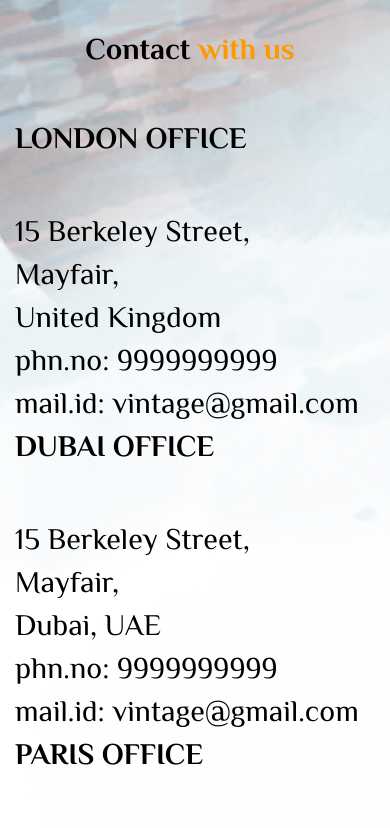
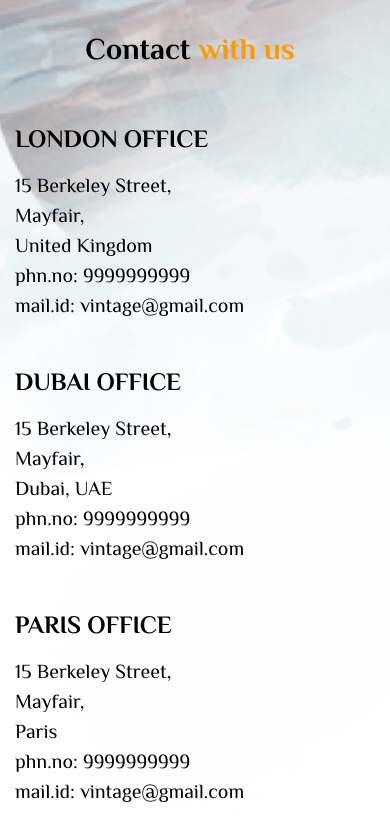
Before and after one commit to OJIer1989/vistage-hostitality, a plain HTML site: page index.html in a window 390 px wide. Shown: the part 10813-11641 px from the top of the page. Drawn offline with Linux system fonts and the light colour scheme.

Commit message:
vistage-hostitality

```diff
--- a/css/style.scss
+++ b/css/style.scss
@@ -499,6 +499,8 @@ background-position: top;
       font-size: 18px;
     }
   }
+
+}
 .footer-body {
   margin-top: 120px;
   display: grid;
@@ -508,10 +510,12 @@ background-position: top;
   margin-right: 10px;
   padding-bottom: 90px;
   grid-row-gap: 65px;
+
   &:nth-child(1) {
     grid-column-gap: 66px;
 
   }
+
   .section:nth-child(5) {
     grid-column: 2/3;
   }
@@ -542,7 +546,6 @@ background-position: top;
     }
   }
 
-        }
 }
 
 
@@ -894,6 +897,18 @@ background-position: top;
             }
             .section{
               margin: auto;
+                li:last-child {
+                    margin-bottom: 50px;
+                  }
+              h4{
+                font-size: 25px;
+                margin-bottom: 20px;
+              }
+              p{
+                font-size: 20px;
+                line-height: 20px;
+
+              }
             }
             .form{
               width: auto;
@@ -905,7 +920,7 @@ background-position: top;
           }
           .footer-designed{
             span{
-              font-size: 10px;
+              font-size: 7px;
             }
           }
         }
```
Also changed, not shown: css/style.css. Lines whose indentation alone changed are shown as unchanged.
